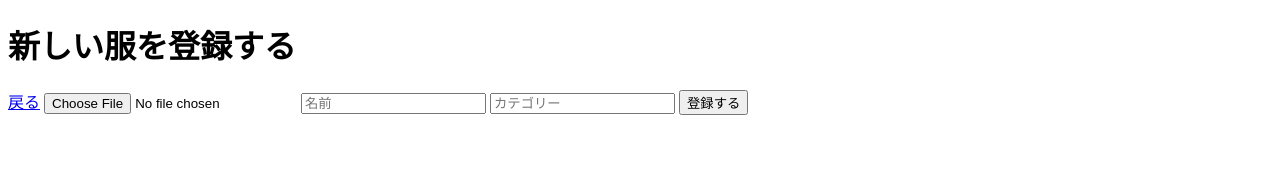
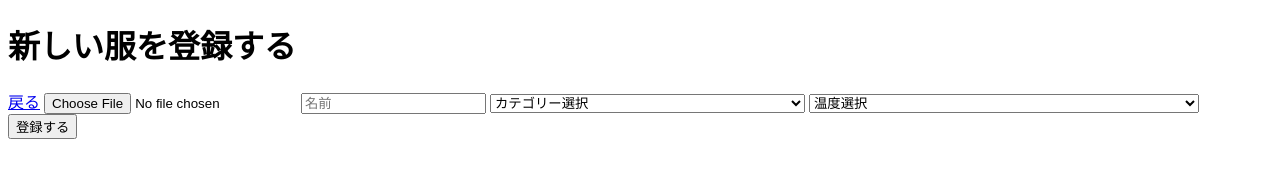
Before and after one commit to Namatya-25/wear-cast, a website: page public/register.html in a window 1280 px wide. Drawn offline with Linux system fonts and the light colour scheme.

Commit message:
温度選択の追加

```diff
--- a/public/register.html
+++ b/public/register.html
@@ -1,22 +1,40 @@
 <!DOCTYPE html>
 <html lang="ja">
+
 <head>
     <meta charset="UTF-8">
     <title>洋服登録</title>
 </head>
+
 <body>
     <h1>新しい服を登録する</h1>
     <a href="list.html">戻る</a>
 
     <input type="file" id="image">
     <input type="text" id="name" placeholder="名前">
-    <input type="text" id="category" placeholder="カテゴリー">
+
+    <select id="category">
+        <option value="" selected disabled>カテゴリー選択</option>
+        <option value="トップス">トップス（Tシャツ、シャツ、ニットなど）</option>
+        <option value="アウター">アウター（ジャケット、コート、ダウンなど）</option>
+        <option value="ボトムス">ボトムス（ジーンズ、チノパン、スカートなど）</option>
+    </select>
+
+    <select id="temperature">
+        <!-- 初期表示用（選択はできないようにする） -->
+        <option value="" selected disabled>温度選択</option>
+        <option value="暑い日用（25°C以上）">☀️ 暑い日用（25°C以上：半袖など）</option>
+        <option value="暖かい日用（21°C~24°C）">🍃 暖かい日用（21°C~24°C：長袖シャツなど）</option>
+        <option value="肌寒い日用（16°C~20°C）">🍁 肌寒い日用（16°C~20°C：パーカー、薄手アウターなど）</option>
+        <option value="寒い日用（15°C以下）">❄️ 寒い日用（15°C以下：厚手コート、ダウンなど）</option>
+    </select>
+
     <button onclick="save()">登録する</button>
 
     <script>
         function save() {
             // 画像ファイルを取得
-            const  imageFile = document.getElementById("image").files[0];
+            const imageFile = document.getElementById("image").files[0];
 
             // 画像が選択されているかチェック
             if (!imageFile) {
@@ -29,6 +47,9 @@
             formData.append("name", document.getElementById("name").value);
             formData.append("category", document.getElementById("category").value);
             formData.append("image", imageFile);
+            formData.append("temperature", document.getElementById("temperature").value);
+
+
 
             // fetchで送信（※重要：headersのContent-Typeは「書かない」のがコツです）
             fetch("/add-clothes", {
@@ -44,4 +65,5 @@
         }
     </script>
 </body>
+
 </html>
--- a/server.js
+++ b/server.js
@@ -19,12 +19,12 @@ app.listen(port, () => {
 
 //画像アップロード機能付きの登録API
 app.post("/add-clothes", upload.single("image"), (req, res) => {
-    const {name, category} = req.body;
+    const {name, category, temperature} = req.body;
     const imagePath = req.file ? "/uploads/" + req.file.filename : null;
 
-    const sql = "INSERT INTO clothes (name, category, image_path) VALUES (?, ?, ?)";
+    const sql = "INSERT INTO clothes (name, category, temperature, image_path) VALUES (?, ?, ?, ?)";
 
-    db.query(sql, [name, category, imagePath], (err, result) => {
+    db.query(sql, [name, category, temperature, imagePath], (err, result) => {
         if (err) {
             console.error(err);
             return res.status(500).send("保存に失敗しました");
```
Also changed, not shown: 2 other files.
